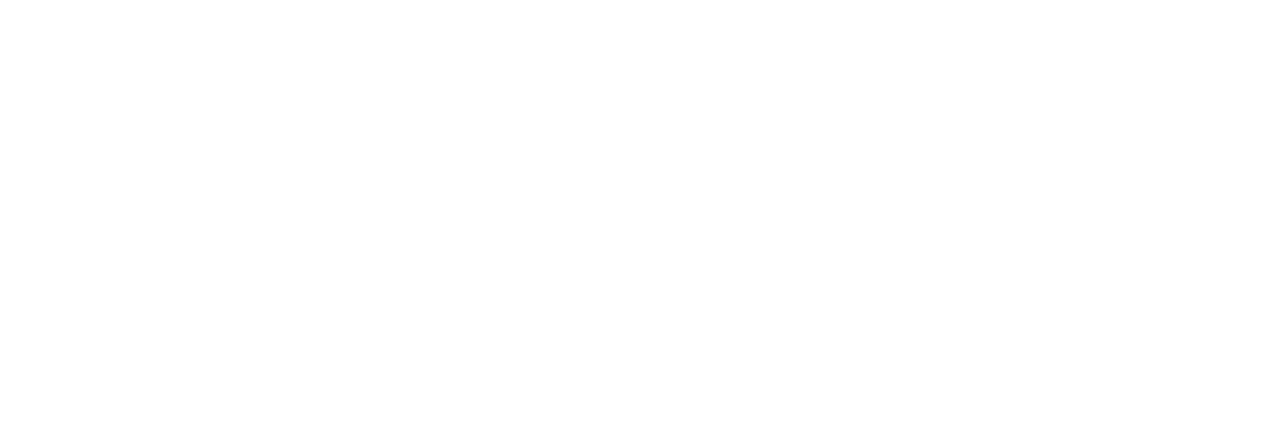
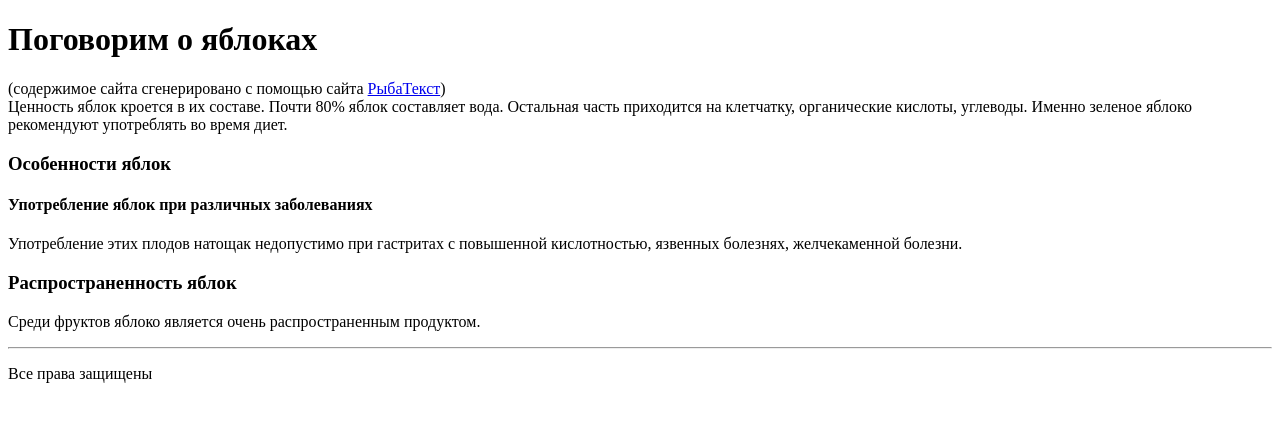
Before and after one commit to marussya/HTML-CSS-for-testers, a plain HTML site: page lesson1/index.html in a window 1280 px wide. Drawn offline with Linux system fonts and the light colour scheme.

Commit message:
add content

```diff
--- a/lesson1/index.html
+++ b/lesson1/index.html
@@ -5,11 +5,24 @@
     <meta charset="UTF-8">
     <meta http-equiv="X-UA-Compatible" content="IE=edge">
     <meta name="viewport" content="width=device-width, initial-scale=1.0">
-    <title>Document</title>
+    <title>Мой новый сайт</title>
 </head>
 
 <body>
-
+    <h1>Поговорим о яблоках</h1>
+    <p>(содержимое сайта сгенерировано с помощью сайта <a href="http://рыбатекст.рф/">РыбаТекст</a>) <br> Ценность яблок
+        кроется в
+        их составе. Почти 80% яблок составляет вода. Остальная часть приходится на клетчатку,
+        органические кислоты, углеводы. Именно зеленое яблоко рекомендуют употреблять во время диет.
+    </p>
+    <h3>Особенности яблок</h3>
+    <h4>Употребление яблок при различных заболеваниях</h4>
+    <p>Употребление этих плодов натощак недопустимо при гастритах с повышенной кислотностью, язвенных болезнях,
+        желчекаменной болезни.</p>
+    <h3>Распространенность яблок</h3>
+    <p>Среди фруктов яблоко является очень распространенным продуктом.</p>
+    <hr>
+    <p>Все права защищены</p>
 </body>
 
 </html>
```
